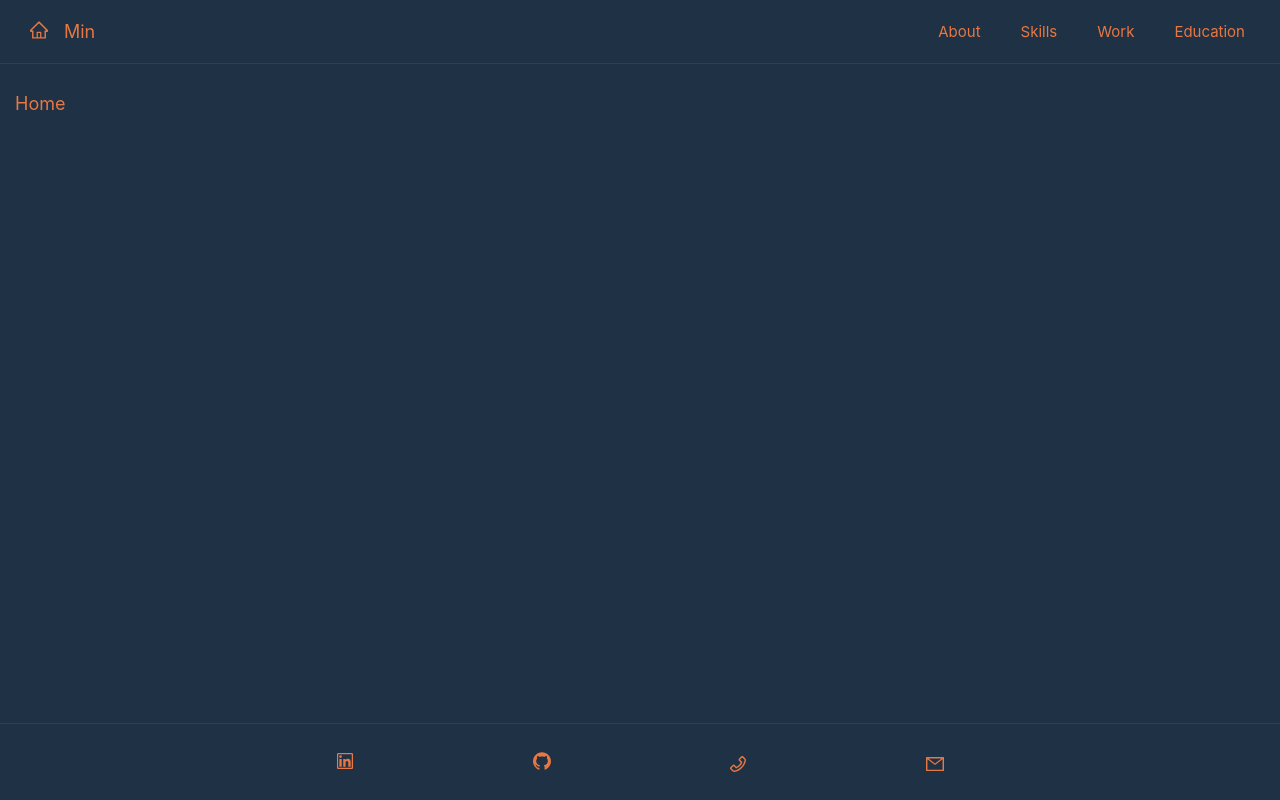
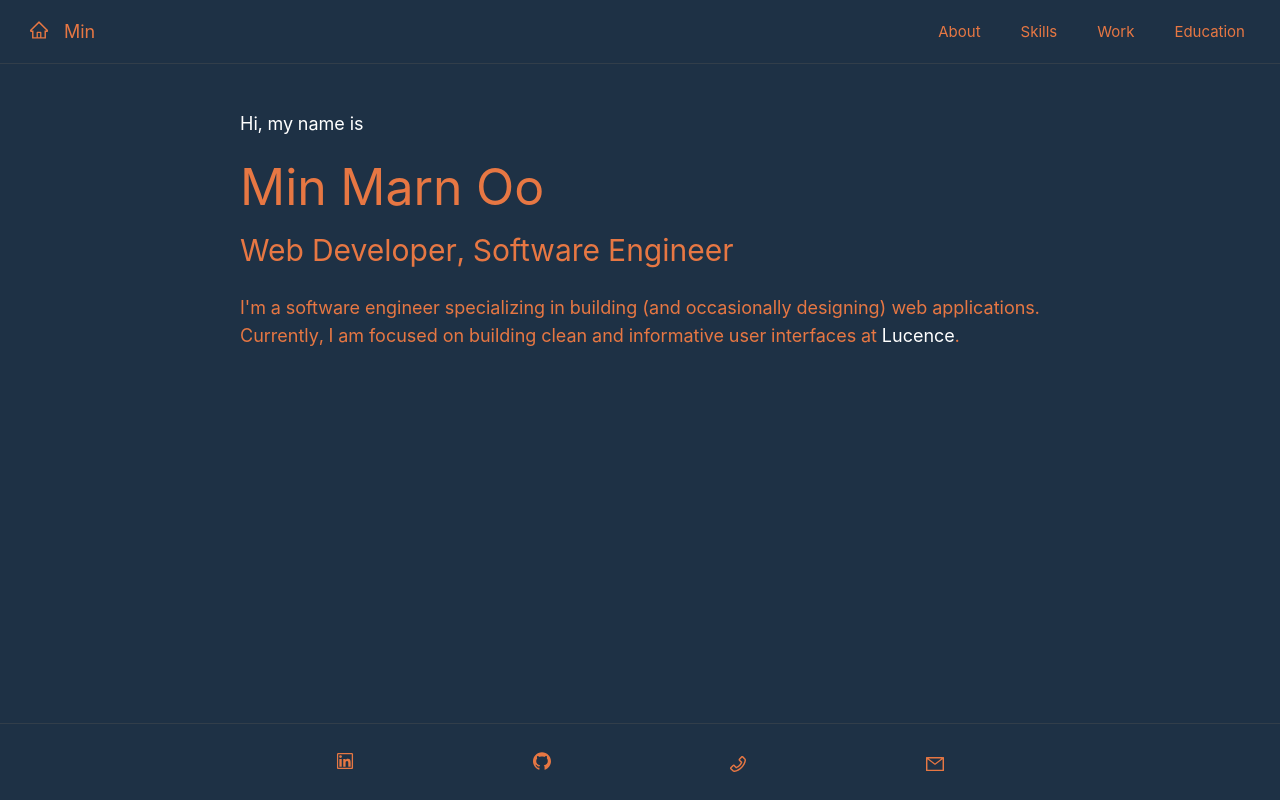
Before and after one commit to pohti/portfolio-antd, a React (Create React App) app: page / in a window 1280 px wide. Built offline with nearby package versions, Linux system fonts and the light colour scheme.

Commit message:
adding home and about pages

```diff
--- a/src/App.css
+++ b/src/App.css
@@ -1,11 +1,21 @@
 @import '~antd/dist/antd.css';
 
 :root {
+  /* theme 1 */
   --main-font-color: rgb(231, 119, 67);
-  --secondary-font-color: rgb(212, 204, 202);
-  --main-font-selected-color: rgb(212, 204, 202);
+  --secondary-font-color: #fff;
+  --main-font-selected-color: #fff;
   --main-bg-color: #1e3145;
   --main-border-color: #474a4f7f;
+
+
+  /* theme 2 */
+  /* --main-font-color: rgb(79, 231, 206);
+  --secondary-font-color: #fff;
+  --main-font-selected-color: rgb(229, 226, 233);
+  --main-bg-color: #1e3145;
+  --main-border-color: #474a4f7f; */
+
   --main-border-width: 0.1px;
   --max-content-width: 1300px;
   --header-padding-top: 18px;
--- a/src/components/Content/About/About.css
+++ b/src/components/Content/About/About.css
@@ -31,16 +31,15 @@
   height: 100%;
   color: var(--main-font-color);
   line-height: 30px;
-  padding: 15px;
-  padding-top: 30px;
+  padding: 0 15px;
 }
 
-a.text-content-ref-links {
+/* a.text-content-ref-links {
   color: rgb(212, 204, 202)
 }
 a.text-content-ref-links:hover {
   color:rgb(212, 204, 202)
-}
+} */
 
 
 .profile-pic {
--- a/src/components/Content/About/About.jsx
+++ b/src/components/Content/About/About.jsx
@@ -35,58 +35,57 @@ export default class About extends Component {
 
 const AboutTextContent = () => (
   <div>
-    <div className="about-text-content-title">
-      <span>Hi, my name is</span>
-    </div>
-    <div className="about-text-content-name">
-      <span>Min Marn Oo</span>
-    </div>
-
     <div className="about-text-content-description">
-      <div>
-        <span>
-          I'm a Software Engineer specializing in building (and occasionally designing) web applications.
-          Currently, I am focused on building clean and efficient UIs at {" "}
-          <a
-            target="_blank"
-            href="https://www.lucence.com/"
-            rel="noreferrer"
-            className="text-content-ref-links"
-          >
-            Lucence</a>.
-        </span>
-      </div>
-      <div style={{ marginTop: "25px" }}>
-        <span >
-          Gradudated in 2020 from {" "}
-          <a
+      <p>
+        Hi, my name is Min. I enjoy building and designing web applications.
+        My interest in programming started back in 2013 when I was learning how to program Arduino circuit boards.
+      </p>
+      <p>
+        Since then, I focused my learning on programming and software development.
+      </p>
+      <p>
+        Fast-forward to today, I have attained a degree in <span style={{ color: "#fff"}}>Bachelor of Information Technology</span> from {" "}
+        <a
             href="https://www.uow.edu.au/"
             rel="noreferrer"
             target="_blank"
             className="text-content-ref-links"
           >
             University of Wollongong
-          </a> {" "}
-          - Bachelor of Information Technology, I have 2 years of experience working width
-          React, Python, DynamoDB and other AWS Services.
-        </span>
-      </div>
-      <div style={{ marginTop: "35px" }}>
-        {/* <button className="resume-button"
+        </a> {" "}
+        and worked on multiple projects to give me a better understanding of how the 'web' works.
+      </p>
+      <p>
+        I am currently working as a Software Engineer at {" "}
+        <a
+            href="https://www.lucence.com/"
+            rel="noreferrer"
+            target="_blank"
+            className="text-content-ref-links"
+          >
+            Lucence
+        </a> {" "} -  a company that focuses on early cancer detection and diagnosis.
+
+      </p>
+
+
+
+      {/* <div style={{ marginTop: "35px" }}>
+        <button className="resume-button"
           onClick={() => {
             window.open("/resume.pdf")
           }}
         >
           Check out my resume!
-        </button> */}
-        {/* <a
+        </button>
+        <a
           href="/resume.pdf"
           target = "_blank"
           className="resume-link"
         >
           Resume
-        </a> */}
-      </div>
+        </a>
+      </div> */}
     </div>
   </div>
 )
--- a/src/components/Content/Home/Home.css
+++ b/src/components/Content/Home/Home.css
@@ -0,0 +1,34 @@
+.home-main-div {
+  /* border-style: solid;
+  border-width: 1px;
+  border-color: green; */
+
+  padding: 20px;
+  display: flex;
+  justify-content: center;
+}
+
+.home-text-content-title {
+  font-size: 18px;
+  color: var(--secondary-font-color);
+}
+
+.home-text-content-name {
+  font-size: 50px;
+  color: var(--main-font-color);
+  margin-top: 10px;
+}
+
+.home-text-content-subtitle {
+  font-size: 30px;
+  /* color: rgb(67, 187, 231) */
+}
+
+.home-text-content {
+  margin-top: 20px;
+  max-width: 800px;
+}
+
+a.text-content-ref-links {
+  color: var(--secondary-font-color)
+}
--- a/src/components/Content/Home/Home.jsx
+++ b/src/components/Content/Home/Home.jsx
@@ -1,10 +1,37 @@
 import React, { Component } from 'react'
+
 import './Home.css'
 
 export default class Home extends Component {
   render() {
     return (
-      <div>Home</div>
+      <div className="home-main-div">
+        <div>
+          <div className="home-text-content-title">
+            <span>Hi, my name is</span>
+          </div>
+          <div className="home-text-content-name">
+            <span>Min Marn Oo</span>
+          </div>
+          <div className="home-text-content-subtitle">
+            <span>Web Developer, Software Engineer</span>
+          </div>
+
+          <div className="home-text-content">
+            <p>
+              I'm a software engineer specializing in building (and occasionally designing) web applications.
+              Currently, I am focused on building clean and informative user interfaces at {" "}
+              <a
+                target="_blank"
+                href="https://www.lucence.com/"
+                rel="noreferrer"
+                className="text-content-ref-links"
+              >
+                Lucence</a>.
+            </p>
+          </div>
+        </div>
+      </div>
     )
   }
 }
--- a/src/components/Content/Skills/Skills.jsx
+++ b/src/components/Content/Skills/Skills.jsx
@@ -53,6 +53,8 @@ const TabTitle = ({ icon, title }) => (
 )
 
 const SkillList = ({ data }) => {
+  const default_strokeColor = "#cc790c"
+
   const skill_list = data.map(({ skill_name, icon, rating, color }) => (
 
     <Row className="skill-and-progress-div" key={skill_name}>
@@ -68,7 +70,7 @@ const SkillList = ({ data }) => {
           showInfo={false}
           strokeWidth={4}
           strokeLinecap="square"
-          strokeColor={color ? color : "rgb(231, 119, 67)"}
+          strokeColor={color ? color : default_strokeColor}
         />
       </Col>
     </Row>
```
